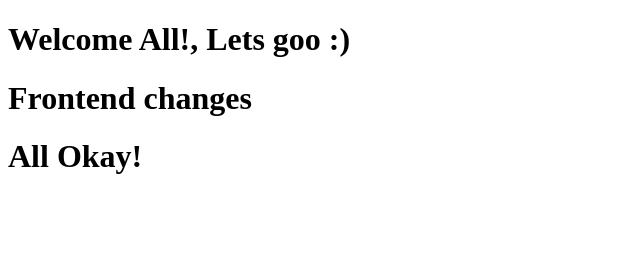
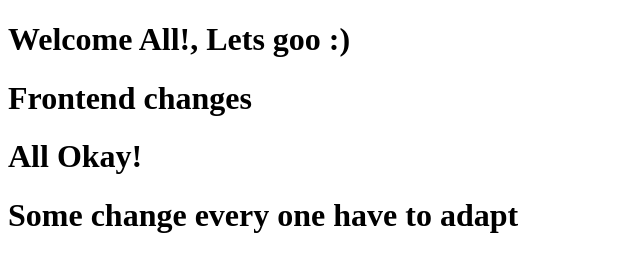
Before and after one commit to THARASRI-AM/Branded.in, a plain HTML site: page index.html in a window 1280 px wide. Shown: the whole page, without its empty margins (0-640 px from the left). Drawn offline with Linux system fonts and the light colour scheme.

Commit message:
Update index.html

```diff
--- a/index.html
+++ b/index.html
@@ -10,5 +10,6 @@
     <h1>Welcome All!, Lets goo :) </h1>
     <h1>Frontend changes</h1>
     <h1>All Okay!</h1>
+    <h1>Some change every one have to adapt</h1>
 </body>
 </html>
```
